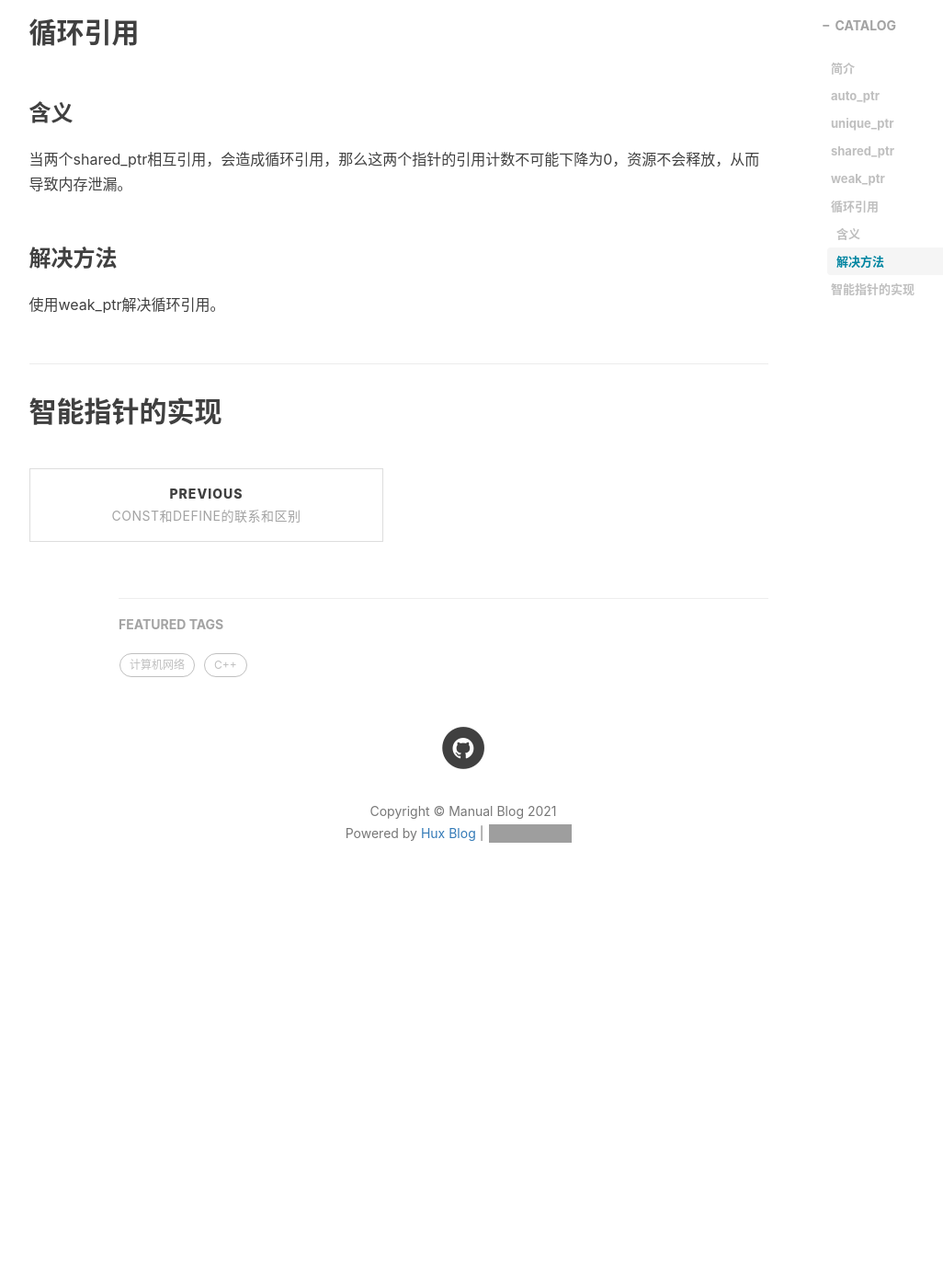
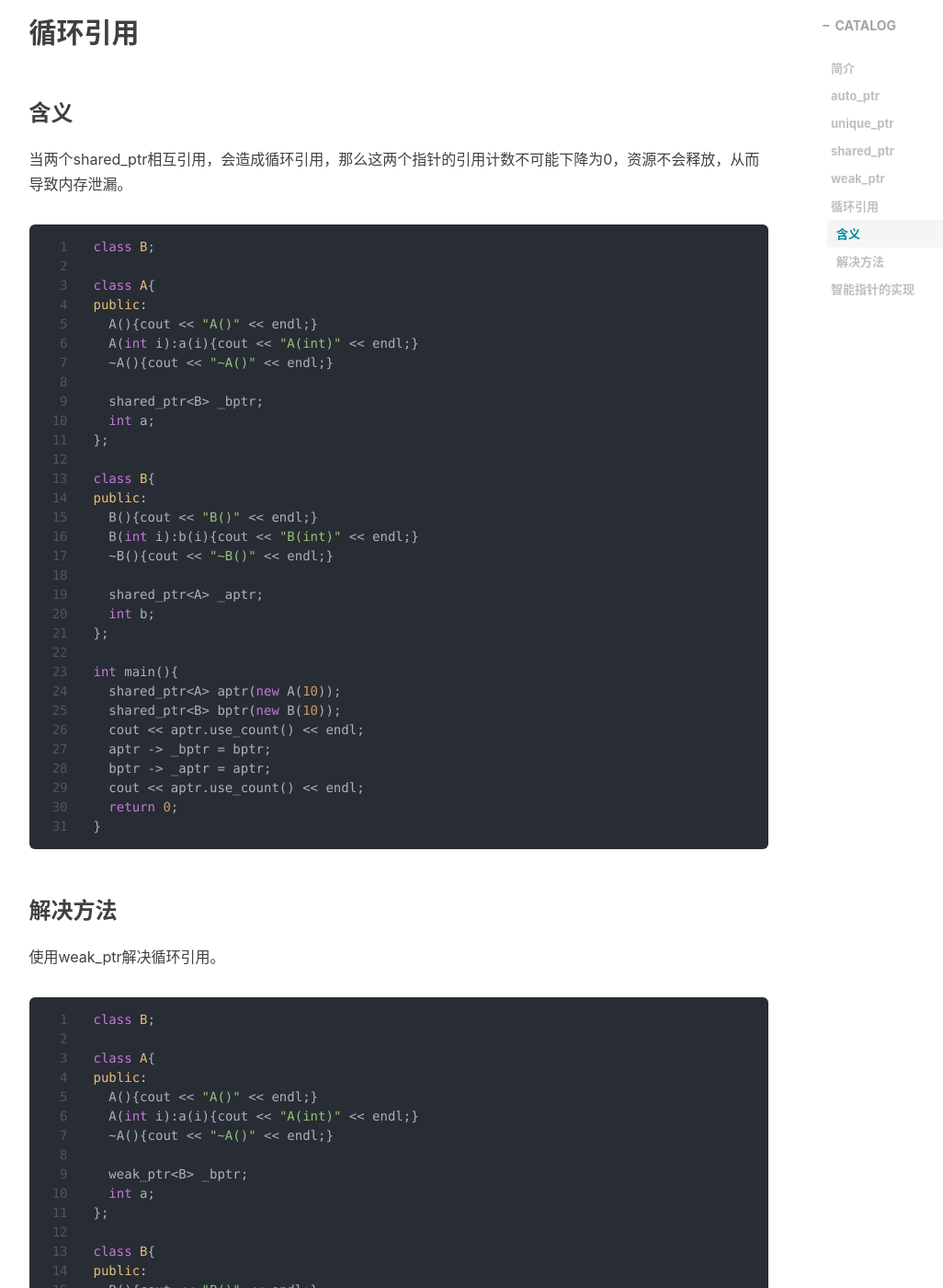
Before and after one commit to ma-nual/ma-nual.github.io, a Jekyll site: the page built from _posts/2021-1-15-智能指针.md, in a window 1280 px wide and 1400 px high, scrolled down 2296 px. Shown: the whole window at 92% size, without its empty margins (136-1162 px from the left). Built offline with Jekyll 4.4.1, drawn with Linux system fonts in a browser that asks for light colours; nearby versions of some CDN libraries; comment, search, counter and statistics services are not loaded; before the commit the page ends 3306 px from its top, so only the background shows below that; some of the changed text lies outside the part shown; grey boxes are pictures that could not be loaded.

Commit message:
first commit

````diff
--- a/_posts/2021-1-15-智能指针.md
+++ b/_posts/2021-1-15-智能指针.md
@@ -69,8 +69,76 @@
 
 当两个shared_ptr相互引用，会造成循环引用，那么这两个指针的引用计数不可能下降为0，资源不会释放，从而导致内存泄漏。
 
+```c++
+class B;
+
+class A{
+public:
+  A(){cout << "A()" << endl;}
+  A(int i):a(i){cout << "A(int)" << endl;}
+  ~A(){cout << "~A()" << endl;}
+
+  shared_ptr<B> _bptr;
+  int a;
+};
+
+class B{
+public:
+  B(){cout << "B()" << endl;}
+  B(int i):b(i){cout << "B(int)" << endl;}
+  ~B(){cout << "~B()" << endl;}
+
+  shared_ptr<A> _aptr;
+  int b;
+};
+
+int main(){
+  shared_ptr<A> aptr(new A(10));
+  shared_ptr<B> bptr(new B(10));
+  cout << aptr.use_count() << endl;
+  aptr -> _bptr = bptr;
+  bptr -> _aptr = aptr;
+  cout << aptr.use_count() << endl;
+  return 0;
+}
+```
+
 ### 解决方法
 
 使用weak_ptr解决循环引用。
 
+```c++
+class B;
+
+class A{
+public:
+  A(){cout << "A()" << endl;}
+  A(int i):a(i){cout << "A(int)" << endl;}
+  ~A(){cout << "~A()" << endl;}
+
+  weak_ptr<B> _bptr;
+  int a;
+};
+
+class B{
+public:
+  B(){cout << "B()" << endl;}
+  B(int i):b(i){cout << "B(int)" << endl;}
+  ~B(){cout << "~B()" << endl;}
+
+  weak_ptr<A> _aptr;
+  int b;
+};
+
+int main(){
+  shared_ptr<A> aptr(new A(10));
+  shared_ptr<B> bptr(new B(10));
+  cout << aptr.use_count() << endl;
+  aptr -> _bptr = bptr;
+  bptr -> _aptr = aptr;
+  cout << aptr.use_count() << endl;
+  return 0;
+}
+```
+
 ## 智能指针的实现
````
